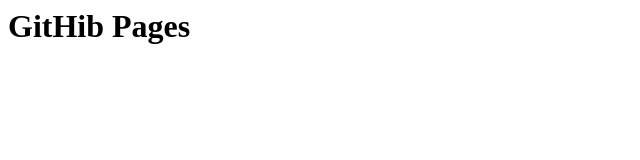
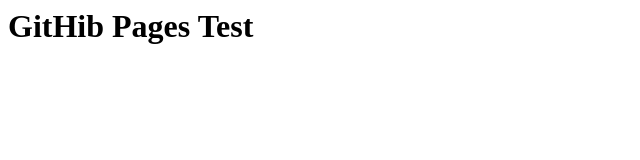
Before and after one commit to DataOrden/dataorden, a plain HTML site: page index.html in a window 1280 px wide. Shown: the whole page, without its empty margins (0-640 px from the left). Drawn offline with Linux system fonts and the light colour scheme.

Commit message:
Actualiczación index

```diff
--- a/index.html
+++ b/index.html
@@ -1 +1 @@
-<h1>GitHib Pages</h1>
+<h1>GitHib Pages Test</h1>
```
